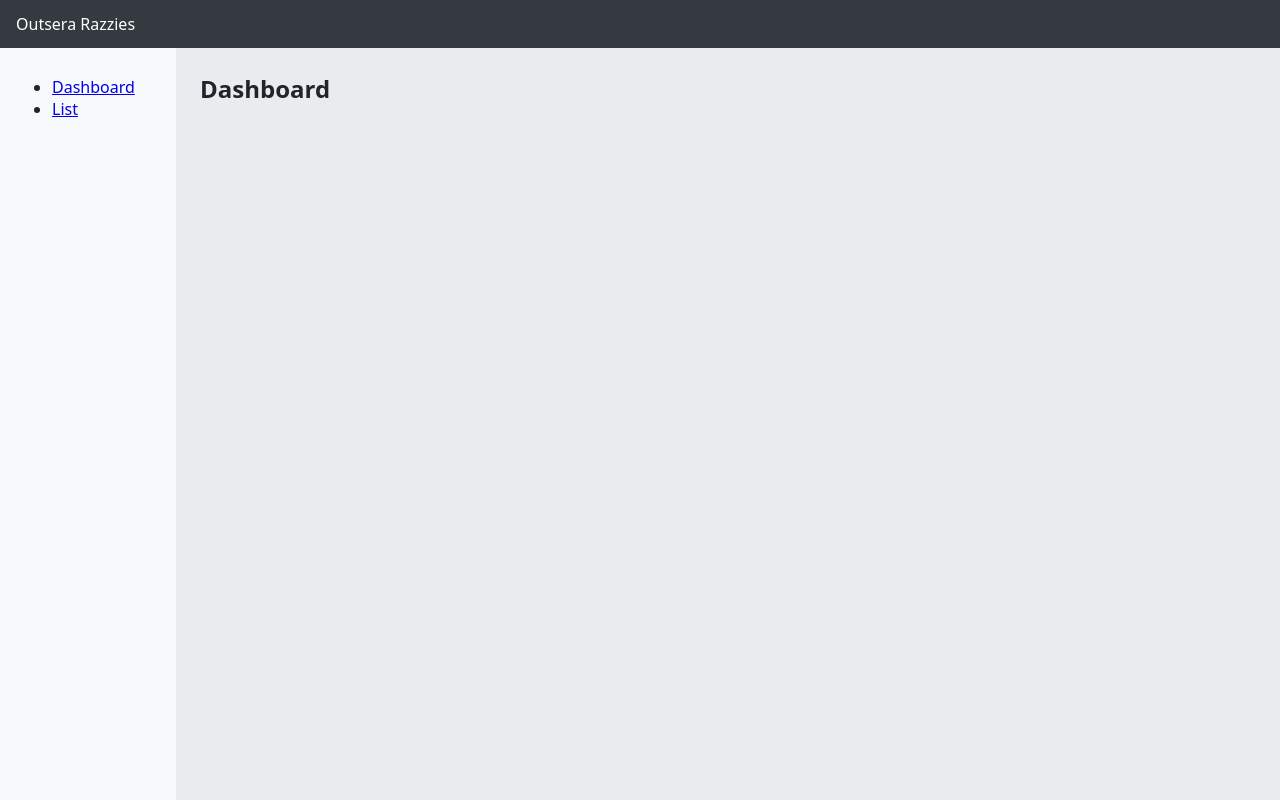
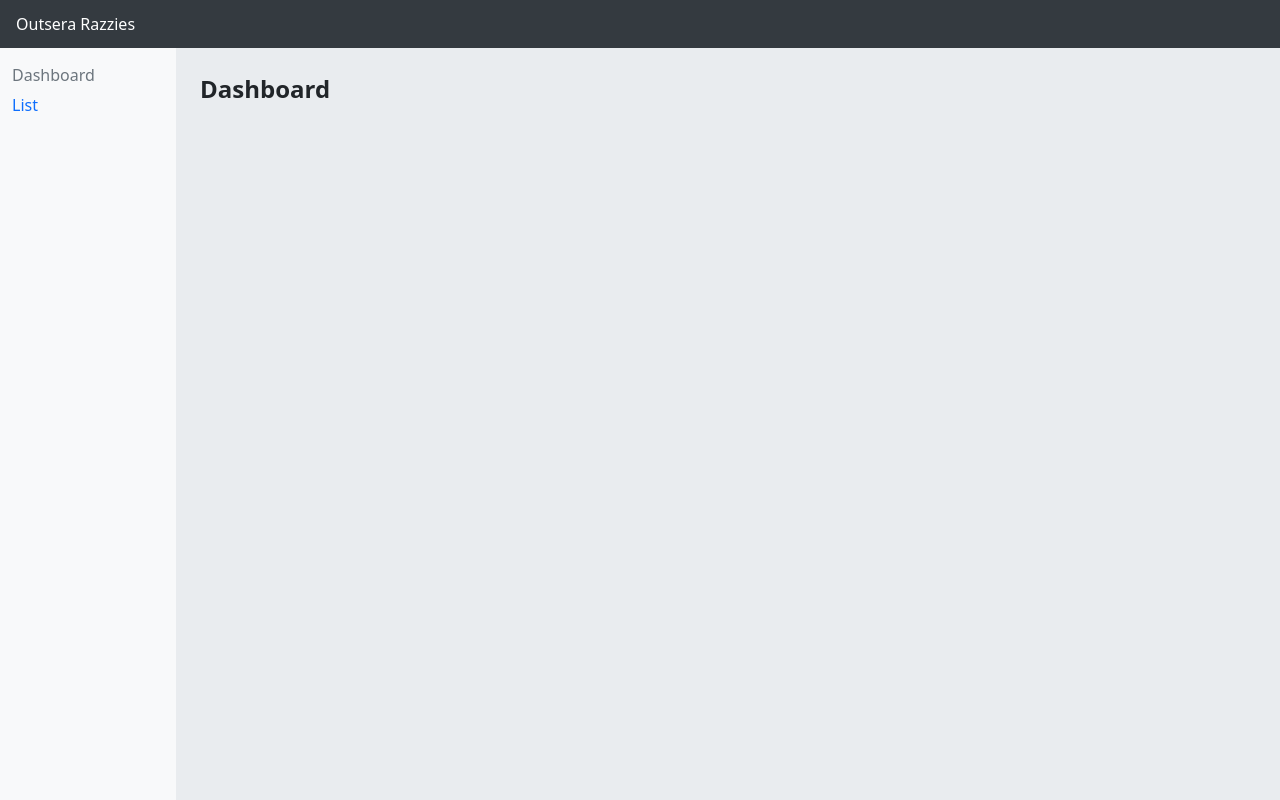
Before and after one commit to jmsralmeida/movie-classification-gr-awards, a React (Vite) app: page /dashboard in a window 1280 px wide. Built offline with nearby package versions, Linux system fonts and the light colour scheme.

Commit message:
style(shell): style NavMenu links and current state
Co-Authored-By: Claude Sonnet 5.5 <noreply@anthropic.com>

```diff
--- /dev/null
+++ b/src/shared/ui/NavMenu/NavMenu.module.css
@@ -0,0 +1,20 @@
+.list {
+  margin: 0;
+  padding: 0;
+  list-style: none;
+}
+
+.link {
+  display: block;
+  padding: var(--space-1) 0;
+  color: var(--color-link);
+  text-decoration: none;
+}
+
+.link:hover {
+  text-decoration: underline;
+}
+
+.current {
+  color: var(--color-link-current);
+}
--- a/src/shared/ui/NavMenu/NavMenu.tsx
+++ b/src/shared/ui/NavMenu/NavMenu.tsx
@@ -1,5 +1,6 @@
 import { NavLink } from 'react-router'
 import type { NavItem } from './NavMenu.types'
+import styles from './NavMenu.module.css'
 
 interface NavMenuProps {
   items: NavItem[]
@@ -9,10 +10,16 @@ interface NavMenuProps {
 export function NavMenu({ items, label }: NavMenuProps) {
   return (
     <nav aria-label={label}>
-      <ul>
+      <ul className={styles.list}>
         {items.map((item) => (
           <li key={item.to}>
-            <NavLink to={item.to} end>
+            <NavLink
+              to={item.to}
+              end
+              className={({ isActive }) =>
+                isActive ? `${styles.link} ${styles.current}` : styles.link
+              }
+            >
               {item.label}
             </NavLink>
           </li>
```
Also changed, not shown: specs/001-app-shell/tasks.md (+1 -1 lines).
